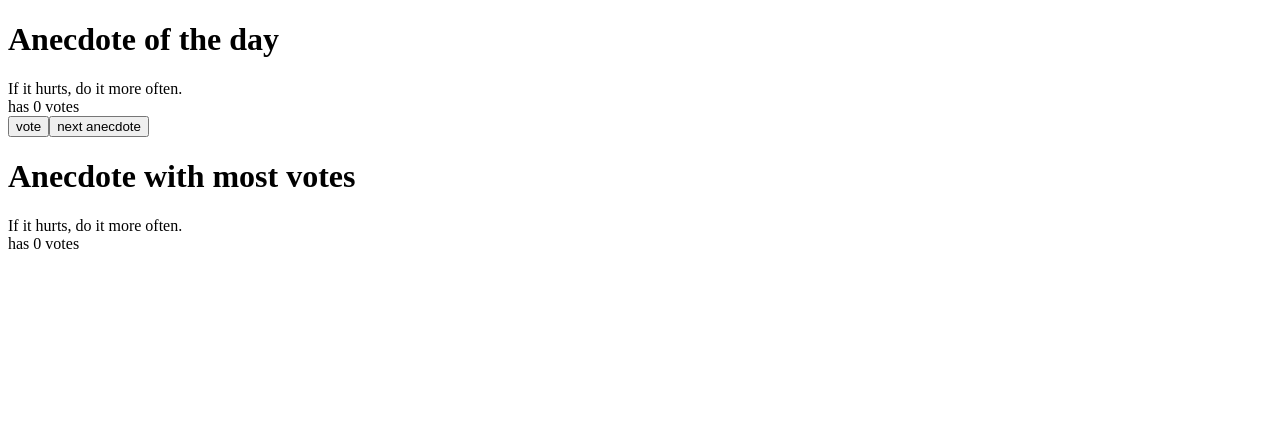
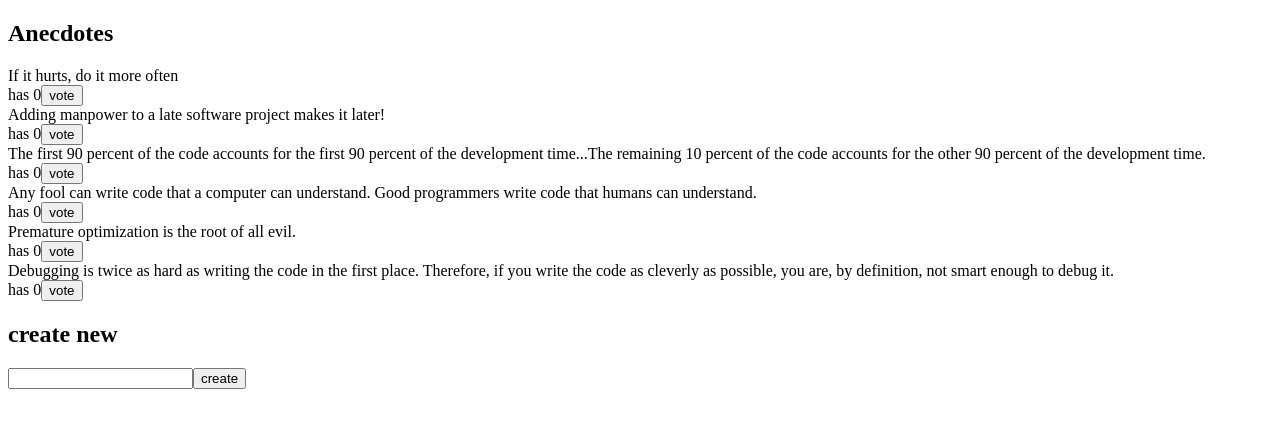
Before and after one commit to sm-mostafajamal/Fullstack_Open, a React (Create React App) app in the folder part1/anecdotes/: page / in a window 1280 px wide. Shown: the top 428 px of the page. Built offline with nearby package versions, Linux system fonts and the light colour scheme; the HTML template or start-up script is replaced by a standard one.

Commit message:
6.3: anecdotes, step1

```diff
--- a/part1/anecdotes/package.json
+++ b/part1/anecdotes/package.json
@@ -8,7 +8,9 @@
     "@testing-library/user-event": "^13.5.0",
     "react": "^18.2.0",
     "react-dom": "^18.2.0",
+    "react-redux": "^8.0.5",
     "react-scripts": "5.0.1",
+    "redux": "^4.2.0",
     "web-vitals": "^2.1.4"
   },
   "scripts": {
--- a/part1/anecdotes/src/App.js
+++ b/part1/anecdotes/src/App.js
@@ -1,51 +1,38 @@
-import { useState } from 'react'
+import { useSelector, useDispatch } from 'react-redux'
+import { anecdote } from './reducers/anecdoteReducer'
 
-//  Button Component
-const Button = ({onClick,text}) => <button onClick={onClick}>{text}</button>
+const App = () => {
 
-const Anecdote = ({heading, quote, displayPoints}) => {
-  return <div>
-    <h1>{heading}</h1>
-    <div>{quote}</div>
-    <div>has {displayPoints} votes</div>
-  </div>
-}
+  const anecdotes = useSelector(state => state)
+  const dispatch = useDispatch()
 
-// App Component
-const App = () => {
-  const anecdotes = [
-    'If it hurts, do it more often.',
-    'Adding manpower to a late software project makes it later!',
-    'The first 90 percent of the code accounts for the first 10 percent of the development time...The remaining 10 percent of the code accounts for the other 90 percent of the development time.',
-    'Any fool can write code that a computer can understand. Good programmers write code that humans can understand.',
-    'Premature optimization is the root of all evil.',
-    'Debugging is twice as hard as writing the code in the first place. Therefore, if you write the code as cleverly as possible, you are, by definition, not smart enough to debug it.',
-    'Programming without an extremely heavy use of console.log is same as if a doctor would refuse to use x-rays or blood tests when diagnosing patients.'
-  ]
-
-
-  const [selected, setSelected] = useState(0)
-  const [points, setPoints] = useState(Array(anecdotes.length).fill(0))
-
-  const maxVal = (arr) =>{
-    let max = arr[0]
-    arr.filter(el => el > max ? max = el : max )
-    return max
+  const vote = (id) => {
+    console.log('vote', id)
+    dispatch(anecdote(id))
   }
-  const handleClick = () => setSelected(Math.floor(Math.random()*anecdotes.length))
-  const updatePoints = [...points]
-  updatePoints[selected] +=1
-  const maxVoteNum =maxVal(points)
-  const quote = anecdotes[points.indexOf(maxVoteNum)]
-
-
 
   return (
       <div>
-        <Anecdote heading='Anecdote of the day' quote={anecdotes[selected]} displayPoints={points[selected]} />
-        <Button onClick={() => setPoints(updatePoints)} text='vote' />
-        <Button onClick={handleClick} text='next anecdote' />
-        <Anecdote heading='Anecdote with most votes' quote={quote} displayPoints={`${maxVoteNum}`} />
+        <h2>Anecdotes</h2>
+        {
+          anecdotes.map(anecdote =>
+          <div key={anecdote.id}>
+            <div>
+              {anecdote.content}
+            </div>
+            <div>
+              has {anecdote.votes}
+              <button onClick={() => vote(anecdote.id)}>vote</button>
+            </div>
+          </div>
+        )}
+        <h2>create new</h2>
+        <form>
+          <div>
+            <input />
+            <button>create</button>
+          </div>
+        </form>
       </div>
     )
 }
--- a/part1/anecdotes/src/index.js
+++ b/part1/anecdotes/src/index.js
@@ -1,5 +1,15 @@
 import React from 'react';
 import ReactDOM from 'react-dom/client';
+import { legacy_createStore as createStore } from 'redux'
+import { Provider } from 'react-redux';
 import App from './App';
+import reducer from './reducers/anecdoteReducer'
 
-ReactDOM.createRoot(document.getElementById('root')).render(<App />);
+
+const store = createStore(reducer)
+
+ReactDOM.createRoot(document.getElementById('root')).render(
+  <Provider store={store}>
+    <App />
+  </Provider>
+);
--- /dev/null
+++ b/part1/anecdotes/src/reducers/anecdoteReducer.js
@@ -0,0 +1,43 @@
+const anecdotesAtStart = [
+  'If it hurts, do it more often',
+  'Adding manpower to a late software project makes it later!',
+  'The first 90 percent of the code accounts for the first 90 percent of the development time...The remaining 10 percent of the code accounts for the other 90 percent of the development time.',
+  'Any fool can write code that a computer can understand. Good programmers write code that humans can understand.',
+  'Premature optimization is the root of all evil.',
+  'Debugging is twice as hard as writing the code in the first place. Therefore, if you write the code as cleverly as possible, you are, by definition, not smart enough to debug it.'
+]
+
+const getId = () => (100000 * Math.random()).toFixed(0)
+const asObject = (anecdote) => {
+  return {
+    content: anecdote,
+    id: getId(),
+    votes: 0
+  }
+}
+
+export const anecdote = (id) => {
+  return {
+    type: 'UPDATE_VOTE',
+    data: { id }
+  }
+}
+
+const initialState = anecdotesAtStart.map(asObject)
+
+const reducer = (state = initialState, action) => {
+  if(action.type === 'UPDATE_VOTE') {
+  const anecdotesToChange = state.find(a => a.id === action.data.id)
+  const changedAnecdote = {
+    ...anecdotesToChange,
+    votes: anecdotesToChange.votes + 1
+  }
+  return state.map(a => a.id !== changedAnecdote.id ? a : changedAnecdote)
+  }
+  console.log('state now: ', state)
+  console.log('action', action)
+
+  return state
+}
+
+export default reducer
```
Also changed, not shown: 1 other file (tests, documents, lock files or other folders).
